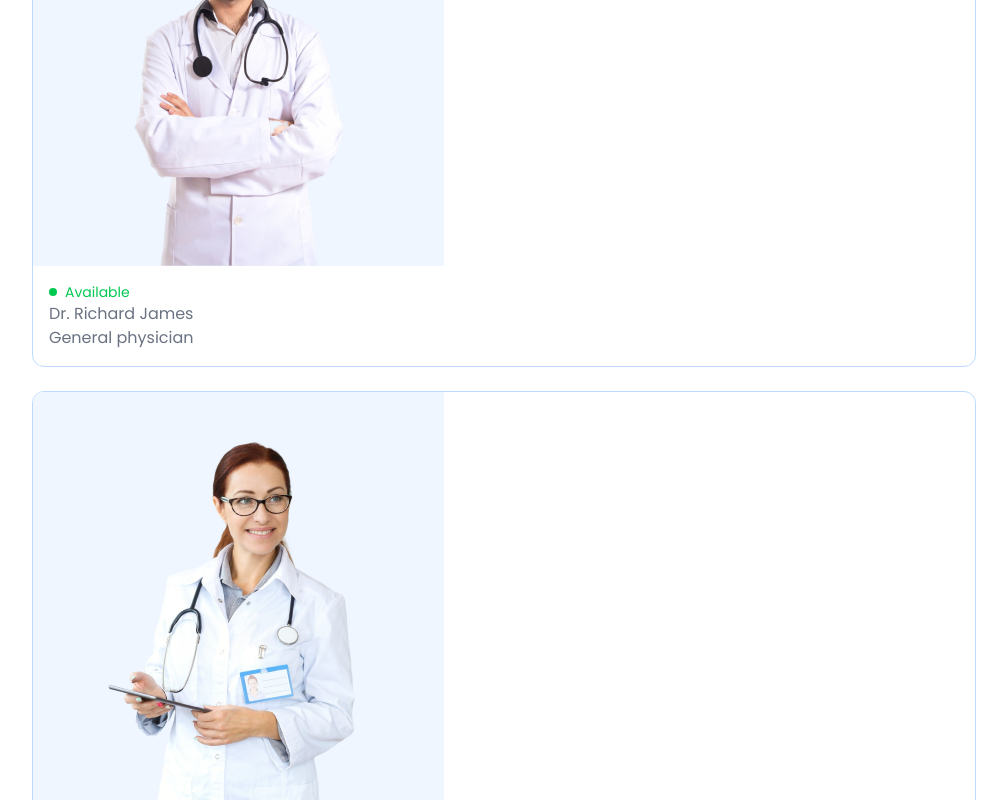
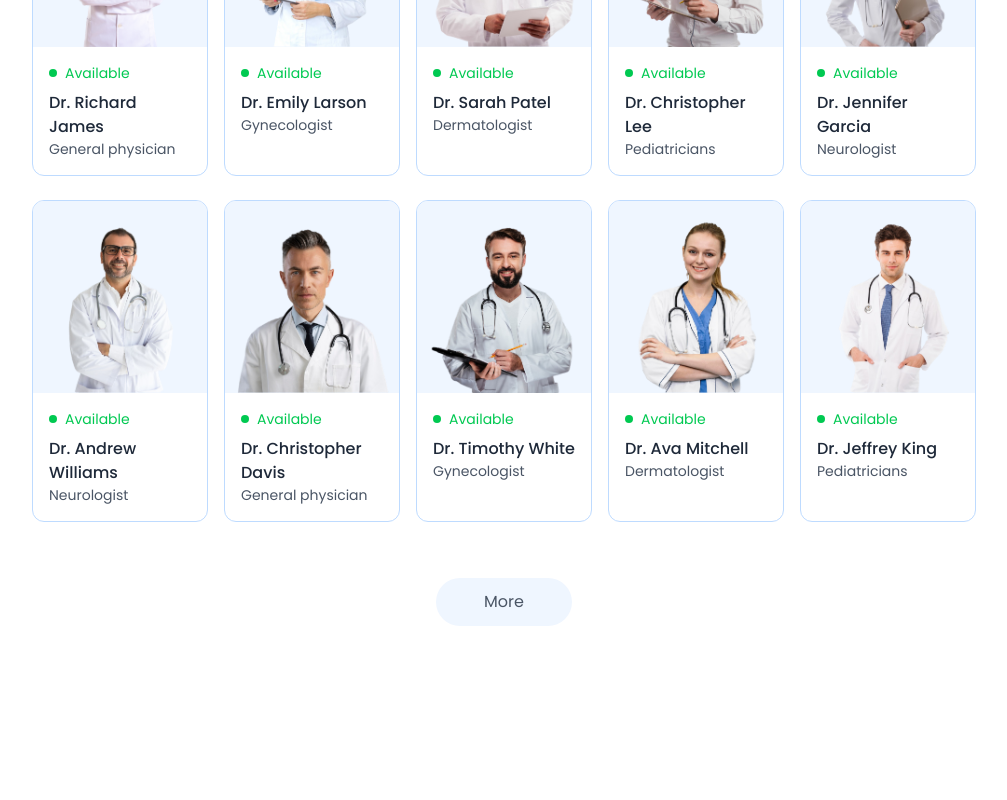
Before and after one commit to biswaslohani123/Doctor_Appointment_System, a React (Vite) app in the folder frontend/: page / in a window 1280 px wide. Shown: the part 1440-2240 px from the top of the page, without its empty margins (136-1143 px from the left). After the commit the page ends 2130 px from the top, so only its background shows below. Built offline with nearby package versions, Linux system fonts and the light colour scheme; a web font is replaced by a local one.

Commit message:
sucessfully created top doctor section

```diff
--- a/frontend/src/components/TopDoctors.jsx
+++ b/frontend/src/components/TopDoctors.jsx
@@ -5,23 +5,37 @@ const TopDoctors = () => {
   return (
     <div className="flex flex-col items-center gap-4 my-16 text-gray-500 md:mx-10">
       <h1 className="text-3xl font-medium">Top Doctors to Book</h1>
-      <p className="sm:w-1/3 text-center text-sm">Simply browse through our extensive list of trusted doctors.</p>
-      <div className="w-full grid grid-cols-auto gap-4 pt-5 gap-y-6 px-3 sm:px-0">
+      <p className="sm:w-1/3 text-center text-sm">
+        Simply browse through our extensive list of trusted doctors.
+      </p>
+
+      {/* Responsive Grid Template */}
+      <div className="w-full grid grid-cols-1 sm:grid-cols-2 md:grid-cols-3 lg:grid-cols-4 xl:grid-cols-5 gap-4 pt-5 gap-y-6 px-3 sm:px-0">
         {doctors.slice(0, 10).map((doctor, index) => (
-          <div key={index} className="border border-blue-200 rounded-xl overflow-hidden cursor-pointer hover:translate-y-[-10px] transition-all duration-500">
-            <img className="bg-blue-50 " src={doctor.image} alt="" />
+          <div
+            key={index}
+            className="border border-blue-200 rounded-xl overflow-hidden cursor-pointer hover:translate-y-[-10px] transition-all duration-500"
+          >
+            <img
+              className="bg-blue-50 w-full h-48 object-cover"
+              src={doctor.image}
+              alt={doctor.name}
+            />
             <div className="p-4">
               <div className="flex items-center gap-2 text-sm text-center text-green-500">
                 <p className="w-2 h-2 bg-green-500 rounded-full"></p>
                 <p>Available</p>
               </div>
-              <p>{doctor.name}</p>
-              <p>{doctor.speciality}</p>
+              <p className="font-medium text-gray-800 mt-2">{doctor.name}</p>
+              <p className="text-gray-600 text-sm">{doctor.speciality}</p>
             </div>
           </div>
         ))}
       </div>
-      <button>More</button>
+
+      <button className="bg-blue-50 text-gray-600 px-12 py-3 rounded-full mt-10 hover:bg-blue-100 transition-colors">
+        More
+      </button>
     </div>
   );
 };
```
